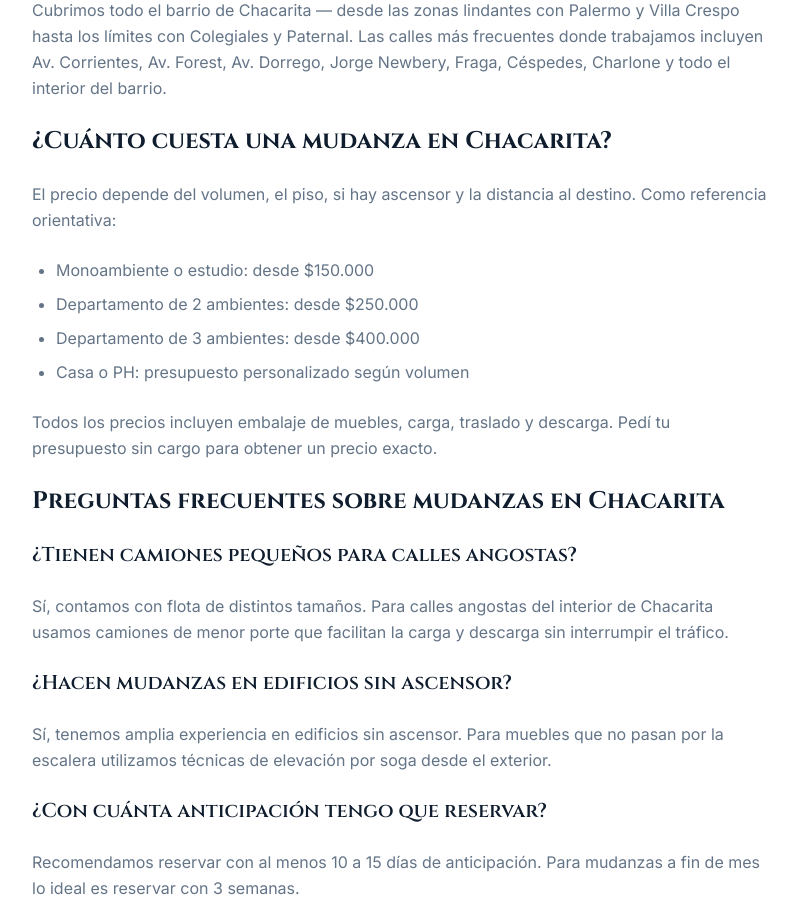
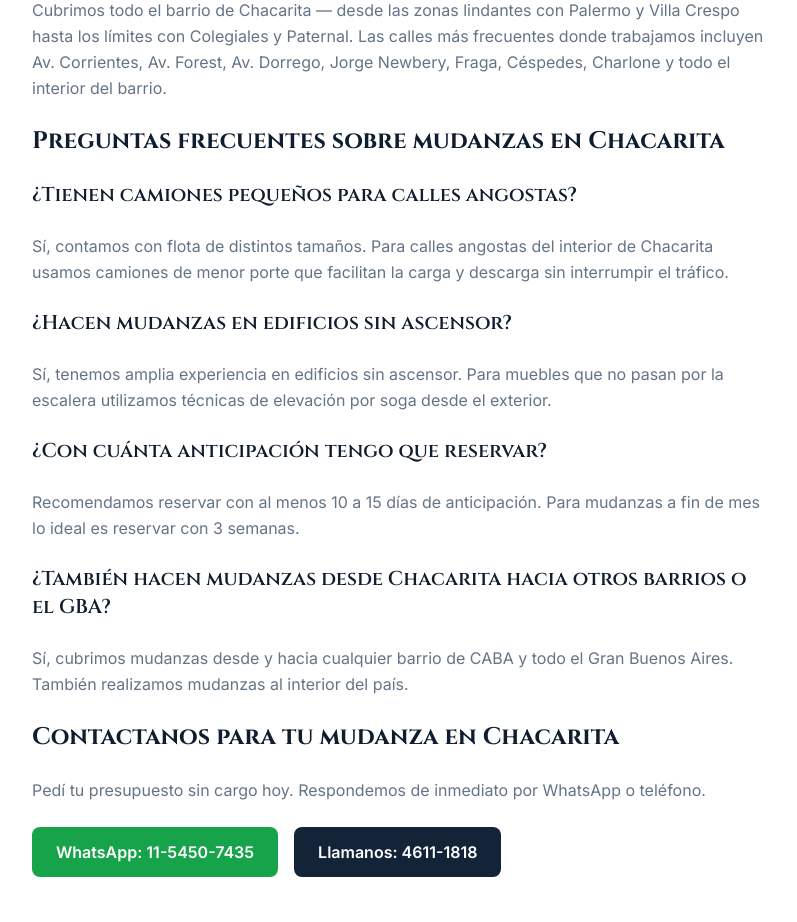
Before and after one commit to Lukaku55/marinomudanzas-next, a Next.js app: page /blog/mudanzas-chacarita in a window 1280 px wide. Shown: the part 1100-2022 px from the top of the page, without its empty margins (240-1037 px from the left). Built offline with nearby package versions, Linux system fonts and the light colour scheme.

Commit message:
fix: remover precios orientativos de artículos de blog

```diff
--- a/app/blog/mudanzas-chacarita/page.tsx
+++ b/app/blog/mudanzas-chacarita/page.tsx
@@ -42,15 +42,7 @@ export default function Page() {
             <h2 className="font-display text-2xl font-bold text-foreground mt-10 mb-4">Zonas de Chacarita donde operamos</h2>
             <p>Cubrimos todo el barrio de Chacarita — desde las zonas lindantes con Palermo y Villa Crespo hasta los límites con Colegiales y Paternal. Las calles más frecuentes donde trabajamos incluyen Av. Corrientes, Av. Forest, Av. Dorrego, Jorge Newbery, Fraga, Céspedes, Charlone y todo el interior del barrio.</p>
 
-            <h2 className="font-display text-2xl font-bold text-foreground mt-10 mb-4">¿Cuánto cuesta una mudanza en Chacarita?</h2>
-            <p>El precio depende del volumen, el piso, si hay ascensor y la distancia al destino. Como referencia orientativa:</p>
-            <ul className="list-disc pl-6 space-y-2">
-              <li>Monoambiente o estudio: desde $150.000</li>
-              <li>Departamento de 2 ambientes: desde $250.000</li>
-              <li>Departamento de 3 ambientes: desde $400.000</li>
-              <li>Casa o PH: presupuesto personalizado según volumen</li>
-            </ul>
-            <p>Todos los precios incluyen embalaje de muebles, carga, traslado y descarga. Pedí tu presupuesto sin cargo para obtener un precio exacto.</p>
+
 
             <h2 className="font-display text-2xl font-bold text-foreground mt-10 mb-4">Preguntas frecuentes sobre mudanzas en Chacarita</h2>
 
--- a/app/blog/mudanzas-villa-del-parque/page.tsx
+++ b/app/blog/mudanzas-villa-del-parque/page.tsx
@@ -42,15 +42,7 @@ export default function Page() {
             <h2 className="font-display text-2xl font-bold text-foreground mt-10 mb-4">Zonas de Villa del Parque donde operamos</h2>
             <p>Cubrimos todo el barrio de Villa del Parque y las zonas limítrofes — Villa del Parque propiamente dicho, las áreas cercanas a la Av. San Martín, Av. Nazca, Av. Francisco Beiró y todo el perímetro del barrio incluyendo los límites con Villa Devoto, Agronomía y Villa Pueyrredón.</p>
 
-            <h2 className="font-display text-2xl font-bold text-foreground mt-10 mb-4">¿Cuánto cuesta una mudanza en Villa del Parque?</h2>
-            <p>El precio depende del volumen de la mudanza, el piso, si hay ascensor y la distancia al destino. Como referencia orientativa:</p>
-            <ul className="list-disc pl-6 space-y-2">
-              <li>Monoambiente o estudio: desde $150.000</li>
-              <li>Departamento de 2 ambientes: desde $250.000</li>
-              <li>Departamento de 3 ambientes: desde $400.000</li>
-              <li>Casa o PH: presupuesto personalizado según volumen</li>
-            </ul>
-            <p>Todos los precios incluyen embalaje de muebles, carga, traslado y descarga. Pedí tu presupuesto sin cargo para obtener un precio exacto.</p>
+
 
             <h2 className="font-display text-2xl font-bold text-foreground mt-10 mb-4">Preguntas frecuentes sobre mudanzas en Villa del Parque</h2>
 
--- a/app/mudanzas-residenciales/page.tsx
+++ b/app/mudanzas-residenciales/page.tsx
@@ -89,8 +89,7 @@ export default function Page() {
             <h3 className="font-display text-xl font-semibold text-foreground mt-6 mb-2">¿Hacen mudanzas los sábados?</h3>
             <p>Sí, trabajamos de lunes a sábado de 8 a 18hs. Los domingos no prestamos servicio salvo situaciones excepcionales.</p>
 
-            <h3 className="font-display text-xl font-semibold text-foreground mt-6 mb-2">¿Cuánto cuesta una mudanza residencial?</h3>
-            <p>El precio depende del volumen de la mudanza, la distancia entre origen y destino, el piso y si hay ascensor. Un monoambiente parte desde $150.000, un 2 ambientes desde $250.000 y un 3 ambientes desde $400.000 aproximadamente. Pedí tu presupuesto sin cargo para obtener un precio exacto.</p>
+
 
             <h2 className="font-display text-2xl font-bold text-foreground mt-10 mb-4">Pedí tu presupuesto sin cargo</h2>
             <p>Contactanos hoy y recibí un presupuesto detallado para tu mudanza residencial. Sin compromiso y con respuesta inmediata.</p>
```
